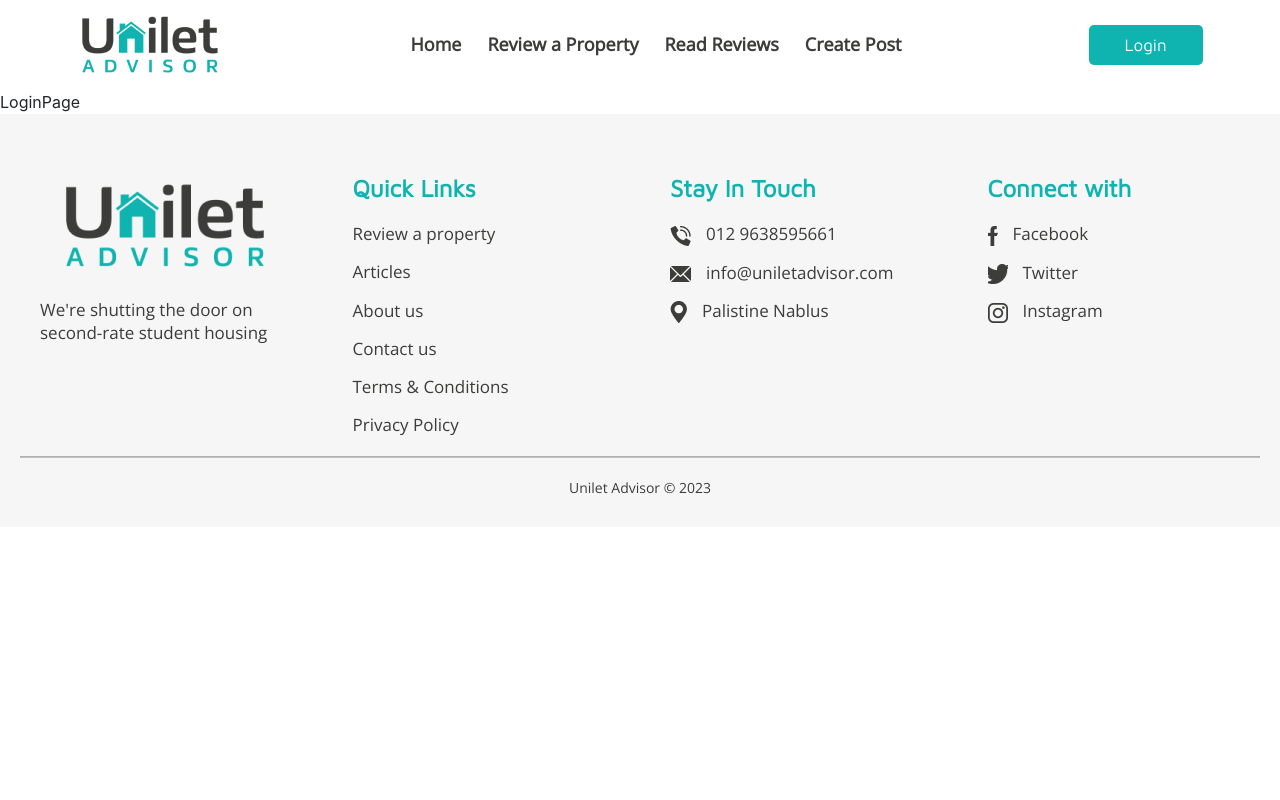
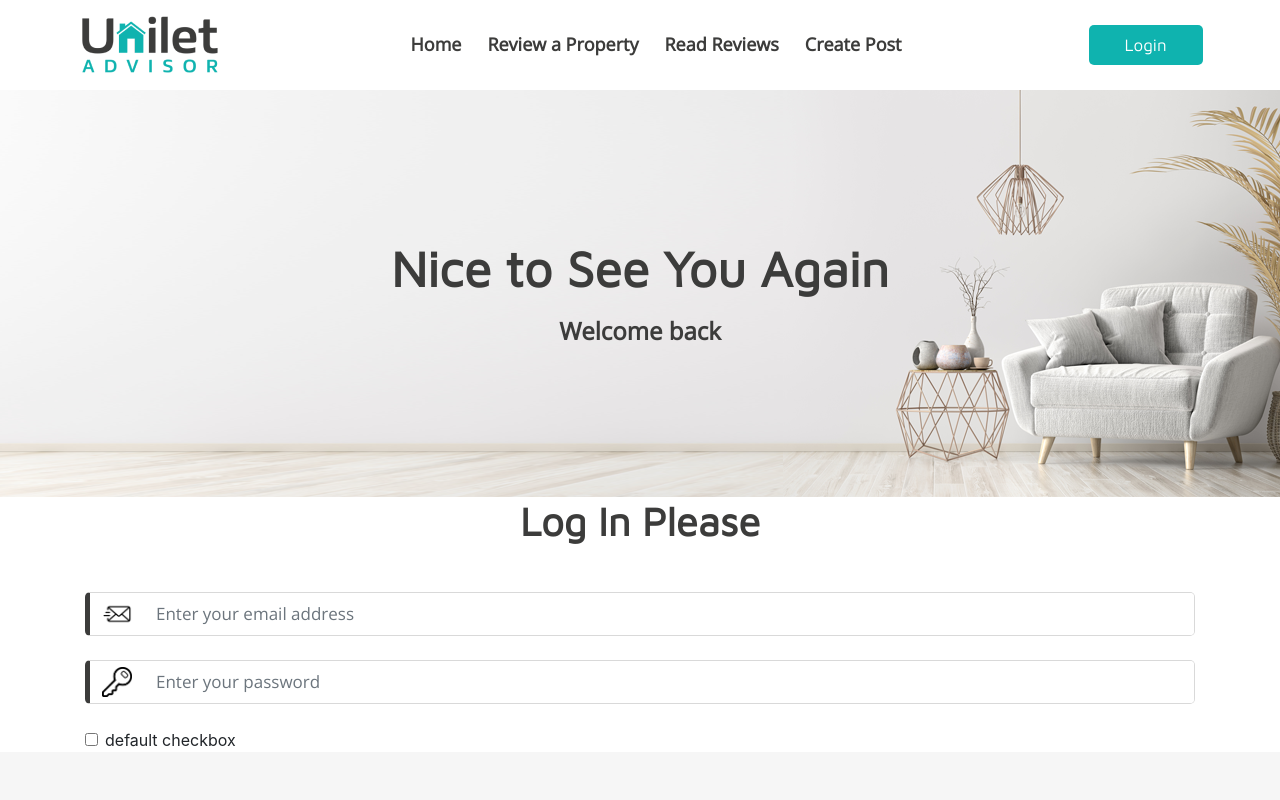
Before and after one commit to Momen-Odeh/Unilet-Advisor-final-project-GSG, a React (Create React App) app: page /Login in a window 1280 px wide. Shown: the top 800 px of the page. Built offline with nearby package versions, Linux system fonts and the light colour scheme.

Commit message:
hero sec in login and layout of input

```diff
--- a/src/Components/DarkTitle/index.js
+++ b/src/Components/DarkTitle/index.js
@@ -8,14 +8,15 @@ const useStyles  = createUseStyles({
         fontSize:({size})=>size?size+"px":"19px",
         lineHeight:({lineHeight})=>lineHeight?lineHeight+"px":"23.5px",
         letterSpacing:({sizeText})=>sizeText?sizeText+"px":"",
+        textAlign:({center})=>center?"center":""
 
     },
     img:{
         marginRight:"15px",
     }
 })
-const DarkTitle = ({text,size,weight,lineHeight,space}) => {
-    const classes = useStyles ({size,weight,lineHeight,space});
+const DarkTitle = ({text,size,weight,lineHeight,space,center}) => {
+    const classes = useStyles ({size,weight,lineHeight,space,center});
   return (
     <div className={classes.text}>{text}</div>
   )
--- /dev/null
+++ b/src/Components/GeneralHero/index.js
@@ -0,0 +1,38 @@
+import React from 'react'
+import Container from 'react-bootstrap/Container';
+import Row from 'react-bootstrap/Row';
+import Col from 'react-bootstrap/Col';
+import {createUseStyles} from 'react-jss'
+import DarkTitle from '../../Components/DarkTitle';
+import SecondaryText from '../../Components/SecondaryText';
+const useStyle =createUseStyles({
+  Container:{
+    backgroundImage:(BG)=>`url('${BG}')`,
+    backgroundSize: 'cover',
+    backgroundRepeat: 'no-repeat',
+    backgroundPosition: 'center',
+    height:"407px",
+    display:"flex",
+    flexDirection:"column",
+    justifyContent:"center"
+  }
+})
+const GeneralHero = ({BG,title,subTitle}) => {
+  const classes = useStyle(BG);
+  return (
+    <Container fluid className={classes.Container}>
+      <Row className='mb-3'>
+        <Col>
+          <DarkTitle text={title} size={50} lineHeight={58.75} weight={700} space={1} center/>
+        </Col>
+      </Row>
+      <Row>
+        <Col>
+          <SecondaryText text={subTitle} weightText={600} sizeText={24} lineHeight={32.68} center />
+        </Col>
+      </Row>
+    </Container>
+  )
+}
+
+export default GeneralHero
--- /dev/null
+++ b/src/Components/LoginForm/index.js
@@ -0,0 +1,46 @@
+import React from 'react'
+import Container from 'react-bootstrap/Container';
+import Row from 'react-bootstrap/Row';
+import Col from 'react-bootstrap/Col';
+import {createUseStyles} from 'react-jss'
+import DarkTitle from '../../Components/DarkTitle';
+import SecondaryText from '../../Components/SecondaryText';
+import Form from 'react-bootstrap/Form';
+import InputField from '../InputField';
+const useStyle =createUseStyles({
+
+})
+const LoginForm = () => {
+  const classes = useStyle();
+  return (
+    <>
+    <Container>
+      <Row className='mb-5'>
+        <Col>
+          <DarkTitle text="Log In Please" size={40} lineHeight={47} center space={1} weight={700}/>
+        </Col>
+      </Row>
+      <Row className='mb-4'>
+        <Col>
+            <InputField type="email"/>
+        </Col>
+      </Row>
+      <Row className='mb-4'>
+        <Col>
+            <InputField type="password"/>
+        </Col>
+      </Row>
+      <Row>
+        <Col>
+          <Form.Check type={"checkbox"}
+            id={`default-${"checkbox"}`}
+            label={`default ${"checkbox"}`}
+          />
+        </Col>
+      </Row>
+    </Container>
+    </>
+  )
+}
+
+export default LoginForm
--- a/src/Components/SecondaryText/index.js
+++ b/src/Components/SecondaryText/index.js
@@ -3,9 +3,10 @@ const useStyles  = createUseStyles({
     text:{
         color:"#3C3C3B",
         fontFamily:"'Open Sans', sans-serif",
-        fontWeight:"400",
+        fontWeight:({weightText})=>weightText?weightText:"400",
         fontSize:({sizeText})=>sizeText?sizeText+"px":"17px",
         lineHeight:({lineHeight})=>lineHeight?lineHeight+"px":"23.15px",
+        textAlign:({center})=>center?"center":""
 
     },
     img:{
@@ -13,9 +14,9 @@ const useStyles  = createUseStyles({
     }
 })
 
-const SecondaryText = ({text,sizeText,lineHeight,icon}) => {
+const SecondaryText = ({text,sizeText,lineHeight,icon,weightText,center}) => {
 
-  const classes = useStyles ({sizeText,lineHeight});
+  const classes = useStyles ({sizeText,lineHeight,weightText,center});
   return (
     <div className={classes.text}>
         {icon&&<img className={classes.img} src={icon} alt='logo'/>}
--- a/src/Pages/LoginPage/index.js
+++ b/src/Pages/LoginPage/index.js
@@ -1,8 +1,23 @@
 import React from 'react'
+import Container from 'react-bootstrap/Container';
+import Row from 'react-bootstrap/Row';
+import Col from 'react-bootstrap/Col';
+import {createUseStyles} from 'react-jss'
+import BG from './images/loginBG.png'
+import DarkTitle from '../../Components/DarkTitle';
+import SecondaryText from '../../Components/SecondaryText';
+import GeneralHero from '../../Components/GeneralHero';
+import LoginForm from '../../Components/LoginForm';
+const useStyle =createUseStyles({
 
+})
 const LoginPage = () => {
+  const classes = useStyle();
   return (
-    <div>LoginPage</div>
+    <>
+    <GeneralHero BG={BG} title={"Nice to See You Again"} subTitle={"Welcome back"}/>
+    <LoginForm/>
+    </>
   )
 }
 
```
Also changed, not shown: src/Pages/LoginPage/images/loginBG.png (added).
